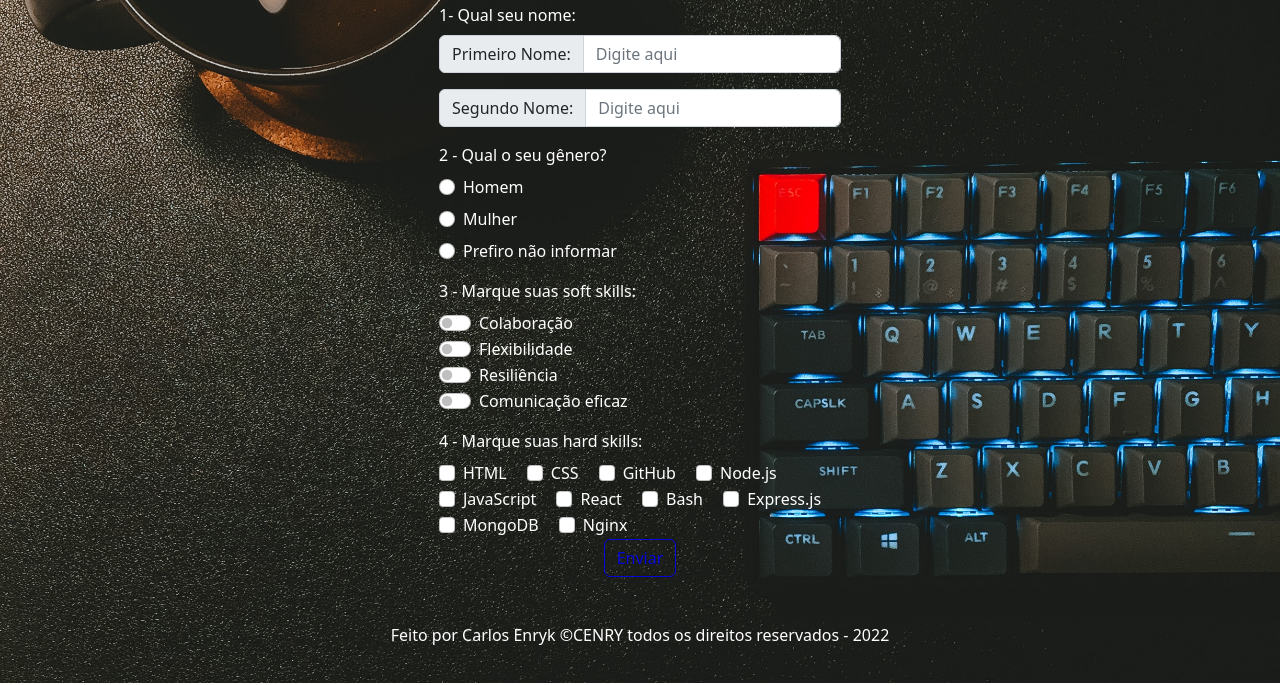
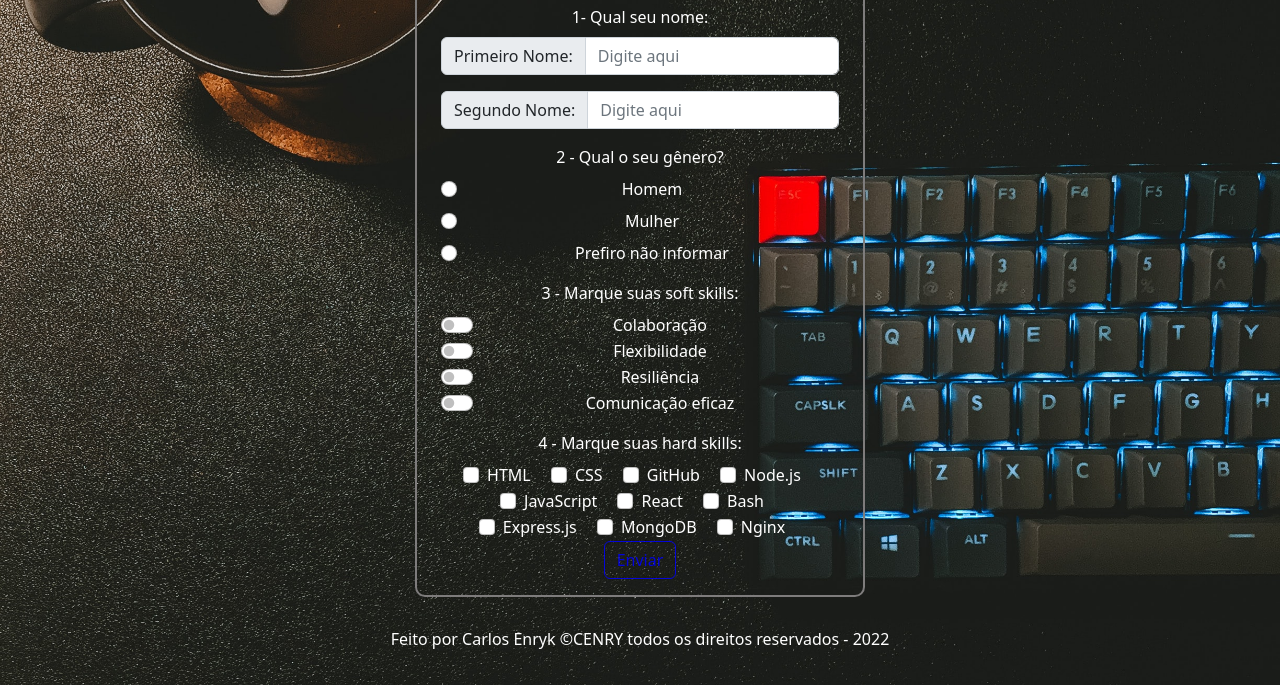
Before and after one commit to Enryk/Landing-Page, a plain HTML site: page index.html in a window 1280 px wide. Shown: the part 117-802 px from the top of the page. Drawn offline with nearby package versions, Linux system fonts and the light colour scheme.

Commit message:
Atualização

```diff
--- a/index.html
+++ b/index.html
@@ -10,7 +10,7 @@
     <title>Landing Page</title>
 </head>
 <body class="py-5">
-    <div class="container px-4 container1">
+    <div class="container px-4 container1 divBox">
         <!-- LOGO -->
         <div class="text-center">
             <img class="img-fluid topLogo mt-4 mb-3" src="./images/imgLogo.svg" alt="Logo">
--- a/scss/others/page.scss
+++ b/scss/others/page.scss
@@ -39,3 +39,9 @@ body {
     margin-top: 30px;
     margin-bottom: -30px;
 }
+
+.divBox {
+    border: 2px solid rgb(126, 124, 124);
+    border-radius: 10px;
+    position: absolute;
+}
```
Also changed, not shown: css/style.css.
